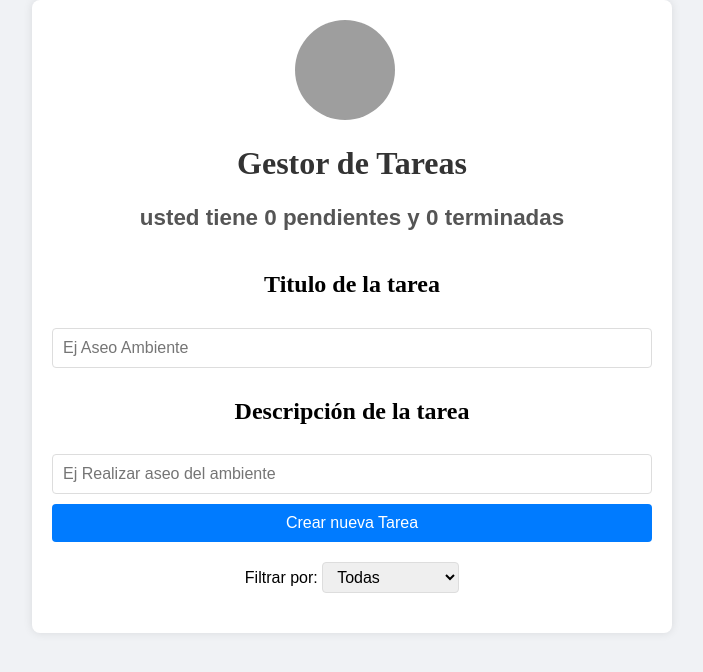
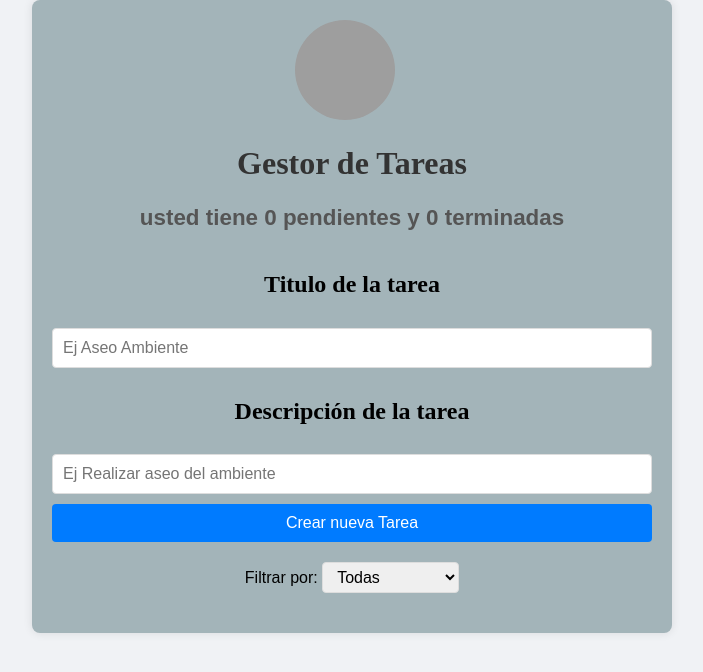
Before and after one commit to xXINFINITE117Xx/Gestor_De_Tareas, a React (Vite) app: page / in a window 1280 px wide. Shown: the top 672 px of the page, without its empty margins (288-991 px from the left). Built offline with nearby package versions, Linux system fonts and the light colour scheme; grey boxes are pictures that could not be loaded.

Commit message:
New styles created to the selector again

```diff
--- a/src/App.jsx
+++ b/src/App.jsx
@@ -62,7 +62,7 @@ const App = () => {
       />
       <div className="filter-container">
         <label>Filtrar por: </label>
-        <select value={filter} onChange={(e) => setFilter(e.target.value)}>
+        <select className="selector" value={filter} onChange={(e) => setFilter(e.target.value)}>
           <option value="all">Todas</option>
           <option value="pending">Pendientes</option>
           <option value="completed">Completadas</option>
--- a/src/Styles/styles.css
+++ b/src/Styles/styles.css
@@ -10,7 +10,7 @@ body {
   padding: 20px;
   max-width: 600px;
   margin: 0 auto;
-  background-color: #fff;
+  background-color: #a3b4b9;
   box-shadow: 0 0 10px rgba(0, 0, 0, 0.1);
   border-radius: 8px;
 }
```
